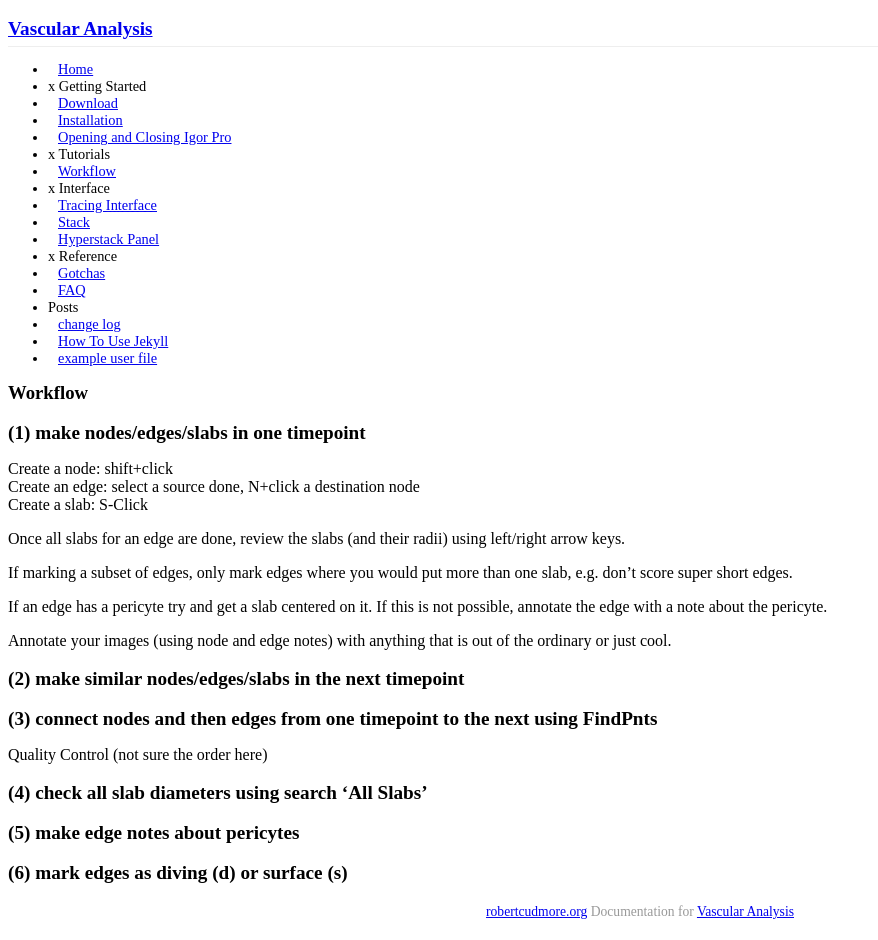
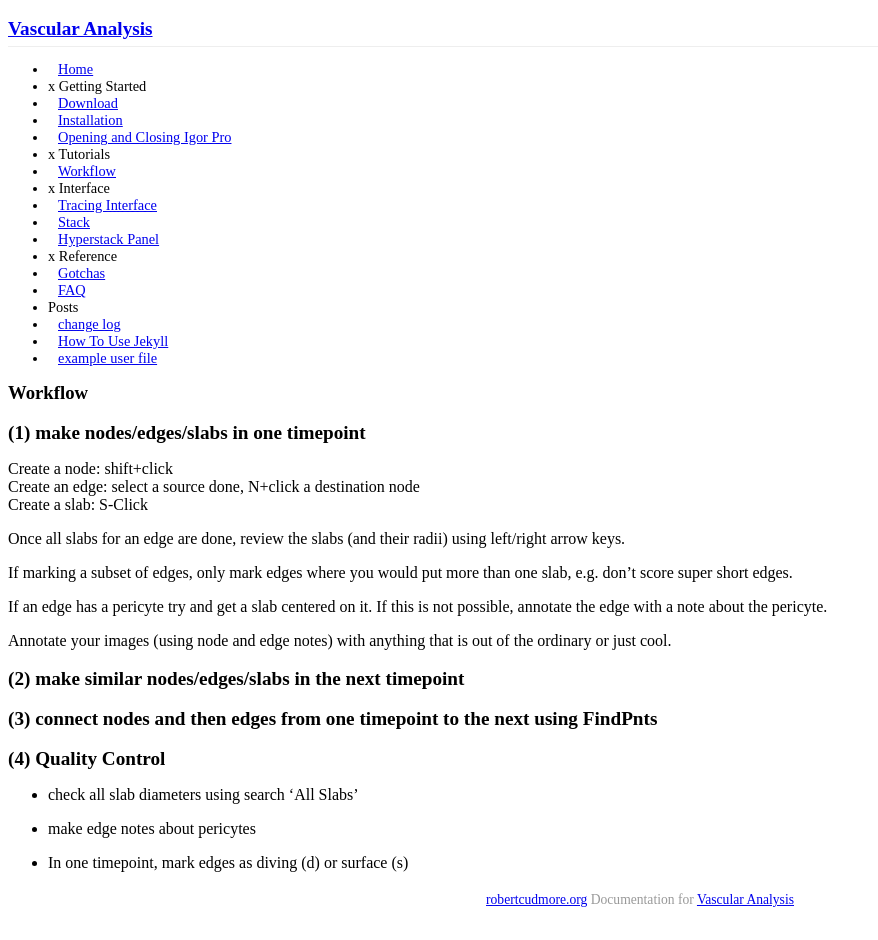
Before and after one commit to cudmore/Vascular-Analysis, a Jekyll site: the page built from _posts/2015-01-30-workflow.md, in a window 1280 px wide. Shown: the whole page, without its empty margins (0-878 px from the left). Built offline with Jekyll 4.4.1, drawn with Linux system fonts in a browser that asks for light colours; Markdown is read by kramdown in place of the engine named in the settings; a style sheet for code colours, icons or effects is not loaded.

Commit message:
Update 2015-01-30-workflow.md

```diff
--- a/_posts/2015-01-30-workflow.md
+++ b/_posts/2015-01-30-workflow.md
@@ -26,14 +26,11 @@ Annotate your images (using node and edge notes) with anything that is out of th
 
 ####(3) connect nodes and then edges from one timepoint to the next using FindPnts
 
-
-Quality Control (not sure the order here)
+####(4) Quality Control
 
 
-####(4) check all slab diameters using search 'All Slabs'
+- check all slab diameters using search 'All Slabs'
 
+- make edge notes about pericytes
 
-####(5) make edge notes about pericytes
-
-
-####(6) mark edges as diving (d) or surface (s)
+- In one timepoint, mark edges as diving (d) or surface (s)
```
